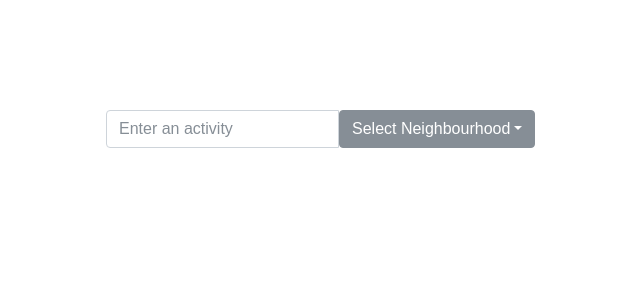
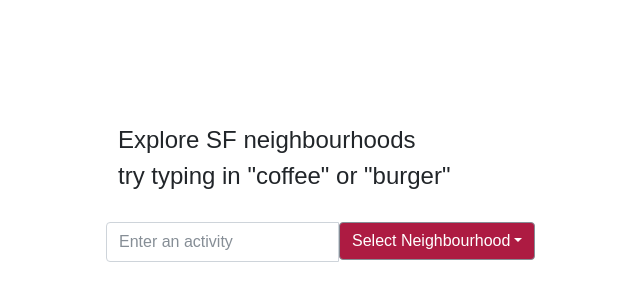
Before and after one commit to achandrashekhar/stirapp, a React (Create React App) app: page / in a window 1280 px wide. Shown: the part 90-390 px from the top of the page, without its empty margins (406-1046 px from the left). Built offline with nearby package versions, Linux system fonts and the light colour scheme.

Commit message:
CSS edit

```diff
--- a/src/App.css
+++ b/src/App.css
@@ -20,5 +20,32 @@
 .resultpage {
   position: absolute;
   top: 10%;
-  align: center;
+  padding: 1em;
 }
+
+.w-75 {
+    width: 75%!important;
+    padding: 1em;
+
+}
+
+.btn {
+  margin-bottom: 0.8em;
+}
+
+.form-control{
+  height: 2.5em;
+  width: 5em;
+}
+
+.intro{
+  right:10%;
+  font-family: fantasy;
+  font-size: 1.5rem;
+  justify-content:space-around;
+  padding:0.5em;
+}
+
+.btn {
+  background-color: #ad1b42;
+}
--- a/src/App.js
+++ b/src/App.js
@@ -4,6 +4,7 @@ import './App.css';
 import SearchBar from './SearchBar';
 import MainPage from './MainPage'
 import SearchResult from './SearchResult'
+import NavigateHome from './NavigateHome'
 var location = [];
 var request = require("request");
 
@@ -21,11 +22,15 @@ componentWillMount(){
 }
 
  callFunc(info,results){
-console.log("got this from my sweetie pie child",info);
+//console.log("got this from my sweetie pie child",info);
 this.setState({screenName:results,venues:info})
     //console.log("what is the location I got",this.state.loc);
     //console.log("this",loc);
   //this.findNearBy(location,activity)
+ }
+
+ navhome(search){
+   this.setState({screenName:search})
  }
 
 
@@ -33,7 +38,10 @@ this.setState({screenName:results,venues:info})
     if(this.state.screenName==="search"){
     return (
       <div className="App">
-
+        <div className="intro">
+        Explore SF neighbourhoods
+        <p>    try typing in "coffee" or "burger" </p>
+        </div>
         <MainPage getInfo = {this.callFunc.bind(this)} loca= {""}/>
 
       </div>
@@ -41,7 +49,9 @@ this.setState({screenName:results,venues:info})
     } else return(
       <div className="resultpage">
 
-        <SearchResult venue = {this.state.venues}/>
+      <NavigateHome navigatehome = {this.navhome.bind(this)}/>
+        <SearchResult venue = {this.state.venues} />
+
 
       </div>
     )
--- a/src/MainPage.js
+++ b/src/MainPage.js
@@ -57,17 +57,53 @@ class MainPage extends Component {
     ll: location,
     query: activity,
     v: '20170801',
-    limit: 5
+    limit: 10
 
 }
 }).then(response => {
   //let body = JSON.parse(response)
 console.log(response.data.response.groups[0].items);
+//let photosArray = this.getPhotoURL(response.data.response.groups[0].items)
+//console.log(photosArray);
 this.props.getInfo(response.data.response.groups[0].items,"results")
 });
 
 
   };
+
+  getPhotoURL(venues){
+    let photosArray = {
+      1:"",
+      2:"",
+      3:""
+    }
+    Object.keys(venues).map(idx => {
+      console.log(venues[idx].venue.id);
+    let  url = 'https://api.foursquare.com/v2/venues/'+venues[idx].venue.id+'/photos'
+    console.log(url);
+      axios.get(url,{
+    params:{
+      client_id: 'NJO25SYKFJCONZVDEUEWJHOCVY0KSDQPIAOWK4P1E3TQ1NQF',
+      client_secret: 'RHVV3XPZTUJYL10U54Y2LJK532T52GDZKP3X3NHDDI2V0PBR',
+      v: '20170801',
+      limit: 1,
+      offset:1
+  }
+  }).then(response => {
+    //let body = JSON.parse(response)
+  //console.log("photo response",response.data.response.photos.items[0]);
+  const URL = response.data.response.photos.items[0].prefix+'200x200'+response.data.response.photos.items[0].suffix
+  var element = {}
+  element.id = idx;
+element.url = URL;
+  photosArray[idx] = element
+  //console.log(URL);
+  });
+}
+)
+ return photosArray
+
+  }
 
 
 
--- /dev/null
+++ b/src/NavigateHome.js
@@ -0,0 +1,27 @@
+import React, { Component } from 'react';
+import logo from './logo.svg';
+import './App.css';
+import SearchBar from './SearchBar';
+var photo = [];
+var request = require("request");
+const axios = require("axios");
+
+
+class NavigateHome extends Component {
+
+  constructor(props){
+    super(props)
+
+  }
+
+  nav(){
+    this.props.navigatehome("search")
+  }
+  render(){
+    return(
+      <button type="button" className="btn btn-primary" onClick={this.nav.bind(this)}>Back Home</button>
+    )
+  }
+}
+
+export default NavigateHome
--- a/src/SearchBar.js
+++ b/src/SearchBar.js
@@ -38,6 +38,7 @@ selectCity(place){
                   <a className="dropdown-item" onClick={this.selectCity.bind(this,"Nob Hill, San Francisco")}>Nob Hill</a>
                   <a className="dropdown-item" onClick={this.selectCity.bind(this,"Russian Hill, San Francisco")}>Russian Hill</a>
                   <a className="dropdown-item" onClick={this.selectCity.bind(this,"Polk Street, San Francisco")}>Polk Street</a>
+                  <a className="dropdown-item" onClick={this.selectCity.bind(this,"Richmond, San Francisco")}>Richmond</a>
                   </div>
                   </div>
 
--- a/src/SearchResult.js
+++ b/src/SearchResult.js
@@ -2,7 +2,7 @@ import React, { Component } from 'react';
 import logo from './logo.svg';
 import './App.css';
 import SearchBar from './SearchBar';
-var location = [];
+var photo = [];
 var request = require("request");
 const axios = require("axios");
 
@@ -15,10 +15,13 @@ class SearchResult extends Component {
   }
 
   componentDidMount(){
-    console.log("got this from parent",this.props.venue);
+    console.log("got this from parent",this.props.photosArray);
+    //photo = this.props.photosArray
     //<a href="#" className="btn btn-primary">Button</a>
 
   }
+
+
 
 
   getMenu(venue){
@@ -31,6 +34,7 @@ class SearchResult extends Component {
 
   render(){
     return(
+
       Object.keys(this.props.venue).map((c,idx)=>{
           return(
             <div className="card w-75">
@@ -38,14 +42,15 @@ class SearchResult extends Component {
               <h3 className="card-title">{this.props.venue[idx].venue.name}</h3>
               <p className="card-text">Address: {this.props.venue[idx].venue.location.address}</p>
               <p className="card-text">{this.props.venue[idx].venue.hours.status}</p>
-              <p className="card-text">{this.getMenu(this.props.venue[idx])}</p>
+              <p className="card-text"><small class="text-muted">{this.getMenu(this.props.venue[idx])}</small></p>
+              <p className="card-text"><small class="text-muted"><a href={this.props.venue[idx].venue.url}>Website</a></small></p>
             </div>
           </div>
           )
   })
 )
+
 }
-
 
 
 }
```
